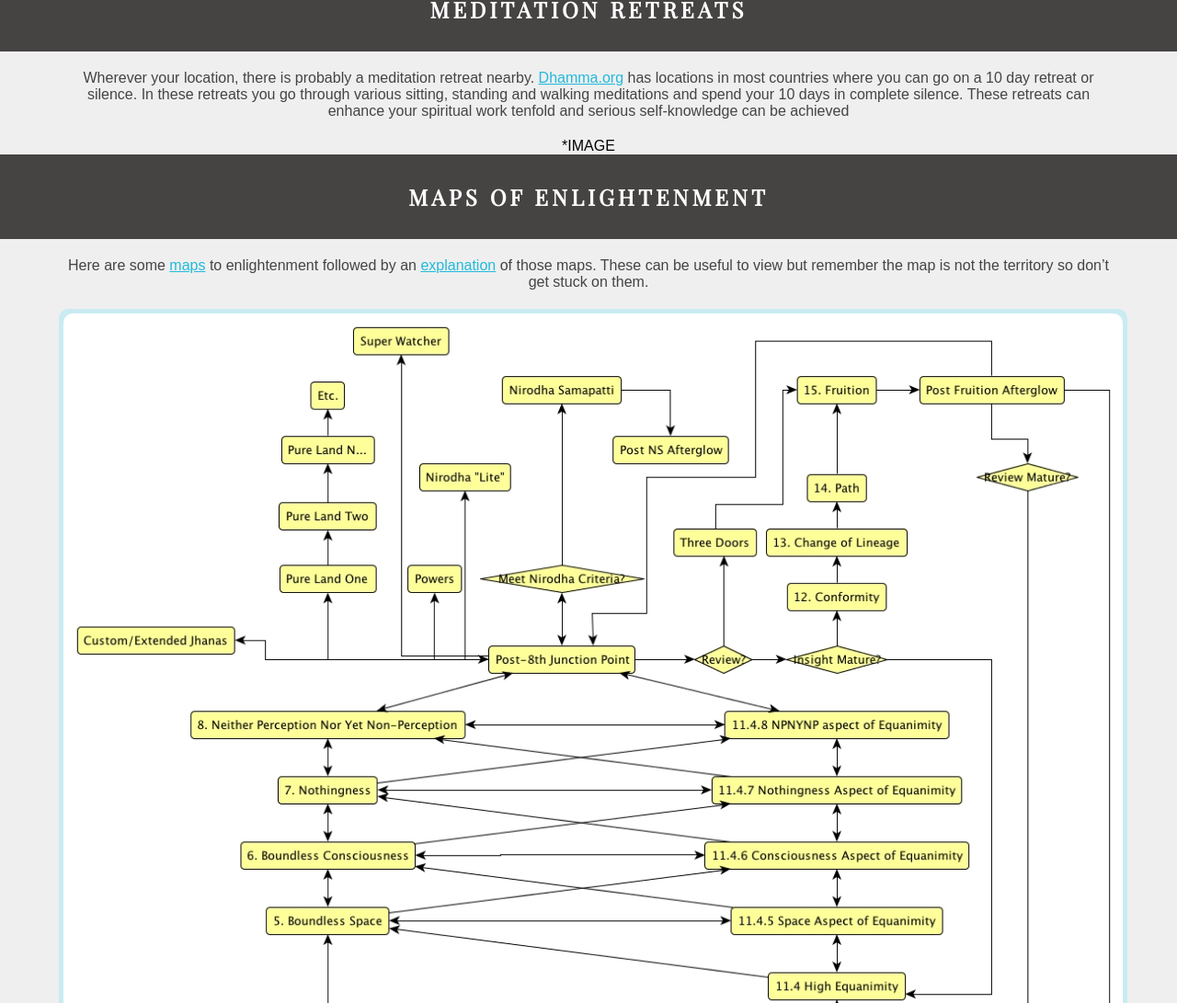
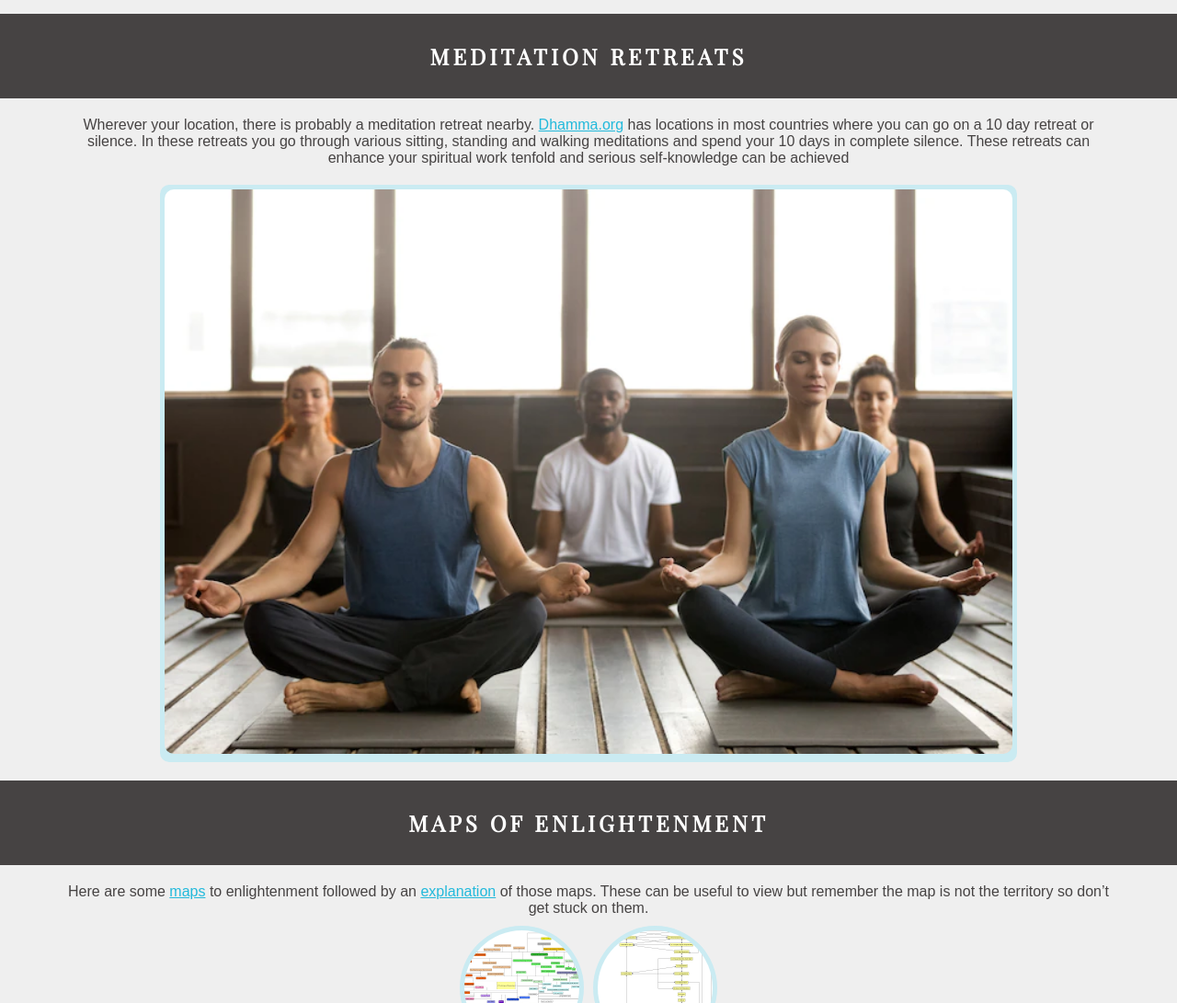
Before and after one commit to dmccaffrey01/CI_PP1_SPIRITUAL_JOURNEY, a plain HTML site: page resources.html in a window 1280 px wide. Shown: the part 1709-2800 px from the top of the page at 92% size. Drawn offline with nearby package versions, Linux system fonts and the light colour scheme; a web font is replaced by a local one.

Commit message:
Add image and button to maps section resource page, fix styling of maps section

```diff
--- a/assets/css/styles.css
+++ b/assets/css/styles.css
@@ -519,6 +519,10 @@ footer {
     font-size: 90%;
 }
 
+.middle-display {
+    margin: 20px auto 10px auto;
+}
+
 /* Meditation apps section */
 
 .display-info-app {
@@ -530,24 +534,42 @@ footer {
     height: 25px;
 }
 
-/* Maps of enlightenment section */
+/* Retreats section */
 
-.map-border  {
+.retreat-image-border {
+    width: 80%;
+    border-radius: 10px;
     background-color: var(--SKY);
-    width: 100%;
-    border-radius: 10px;
     padding: 5px;
-    margin-bottom: 20px;
+    margin: 0 auto 20px auto;
 }
 
-#nanas-jhanas-map-image {
+.retreat-image-border img {
     width: 100%;
     border-radius: 10px;
 }
 
-#arising-passing-away-map-image {
-    width: 100%;
-    border-radius: 10px;
+/* Maps of enlightenment section */
+
+.maps-container {
+    display: flex;
+    justify-content: center;
+    align-items: center;
+    margin: -10px auto 20px auto;
+}
+
+.map-border  {
+    background-color: var(--SKY);
+    width: 125px;
+    height: 125px;
+    border-radius: 50%;
+    padding: 5px;
+    margin: 0 5px 0 5px;
+}
+
+.map-border img {
+    height: 100%;
+    border-radius: 50%;
 }
 
 /* Youtube links section */
--- a/resources.html
+++ b/resources.html
@@ -56,7 +56,7 @@
                 </div>
             </div>
             <div class="display-col">
-                <div class="display-card">
+                <div class="display-card middle-display">
                     <a href="https://www.amazon.co.uk/The-Power-of-Now/dp/B002SQ7HVO/ref=sr_1_1?crid=1S9LBVJ1VKXTM&keywords=power+of+now&qid=1669659876&sprefix=power+of+now%2Caps%2C67&sr=8-1" target="_blank">
                         <img src="assets/images/the-power-of-now-book-resources.jpg" alt="power of now book" id="power-of-now-book-image">
                     </a>
@@ -94,7 +94,7 @@
                 </div>
             </div>
             <div class="display-col">
-                <div class="display-card">
+                <div class="display-card middle-display">
                     <a href="https://www.headspace.com/" target="_blank">
                         <img src="assets/images/headspace-meditationapp-resources.jpg" alt="headspace meditation app" id="headspace-app-image">
                     </a>
@@ -124,7 +124,9 @@
                 Wherever your location, there is probably a meditation retreat nearby. <a href="https://www.dhamma.org/en-US/index" target="_blank">Dhamma.org</a> has locations in most countries where you can go on a 10 day retreat or silence. In these retreats you go through various sitting, standing and walking meditations and spend your 10 days in complete silence. These retreats can enhance your spiritual work tenfold and serious self-knowledge can be achieved
             </p>
 
-            *IMAGE
+            <div class="retreat-image-border">
+                <img src="assets/images/group-meditation-retreats-resources.webp" alt="group meditation" id="group-meditation-image">
+            </div>
         </div>
     </section>
 
@@ -134,12 +136,17 @@
             <p class="text">
                 Here are some <a href="https://www.integrateddaniel.info/mind-maps-full-size" target="_blank">maps</a> to enlightenment followed by an <a href="https://vimeo.com/69475208" target="_blank">explanation</a> of those maps. These can be useful to view but remember the map is not the territory so don’t get stuck on them.
             </p>
-            <div class="map-border">
-                <img src="assets/images/nanas-and-jhanas-map-resources.jpg" alt="nanas and jhanas map" id="nanas-jhanas-map-image">
+            <div class="maps-container">
+                <div class="map-border">
+                    <img src="assets/images/arising-and-passingaway-map-resources-2.jpg" alt="arising and passing away map" id="arising-passing-away-map">
+                </div>
+                <div class="map-border">
+                    <img src="assets/images/nanas-and-jhanas-map-resources-2.jpg" alt="nanas and jhanas map" id="nanas-jhanas-map">
+                </div>
             </div>
-            <div class="map-border">
-                <img src="assets/images/arising-and-passingaway-map-resources.jpg" alt="arising and passing away map" id="arising-passing-away-map-image">
-            </div>
+            <a href="https://www.integrateddaniel.info/mind-maps-full-size" target="_blank">
+                <button class="btn">Click to visit maps</button>
+            </a>
         </div>
     </section>
 
```
Also changed, not shown: assets/images/arising-and-passingaway-map-resources-2.jpg (added), assets/images/arising-and-passingaway-map-resources.jpg (deleted), assets/images/group-meditation-retreats-resources.webp (added), assets/images/nanas-and-jhanas-map-resources-2.jpg (added), assets/images/nanas-and-jhanas-map-resources.jpg (deleted).
